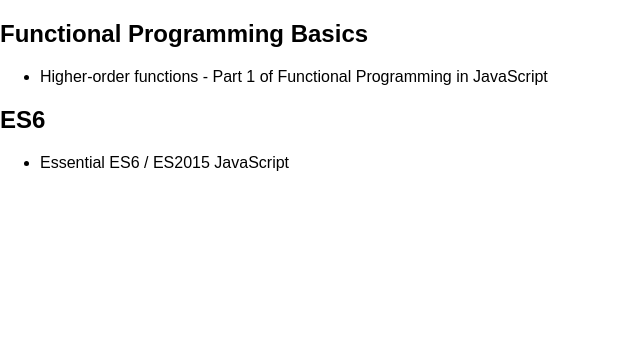
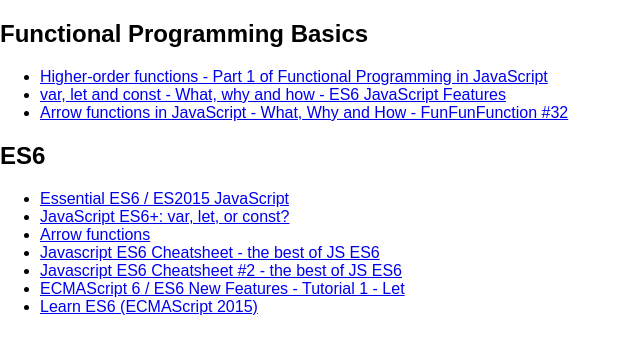
Before and after one commit to talipoo2/bookmarks, a React (Create React App) app: page / in a window 1280 px wide. Shown: the top 354 px of the page, without its empty margins (0-640 px from the left). Built offline with nearby package versions, Linux system fonts and the light colour scheme.

Commit message:
added map loop for resources

```diff
--- a/src/Subject.js
+++ b/src/Subject.js
@@ -12,7 +12,14 @@ export default class Subject extends Component {
 			<div>
 				<h2>{this.props.items.subject}</h2>
 				<ul>
-					<li>{this.props.items.resources[0].title}</li>
+					{this.props.items.resources.map((resource) => {
+						return(
+							<li>
+								<a href="{resource.title}">{resource.title}</a>
+							</li>
+						)}
+					)}
+
 				</ul>
 			</div>
 		)
```
